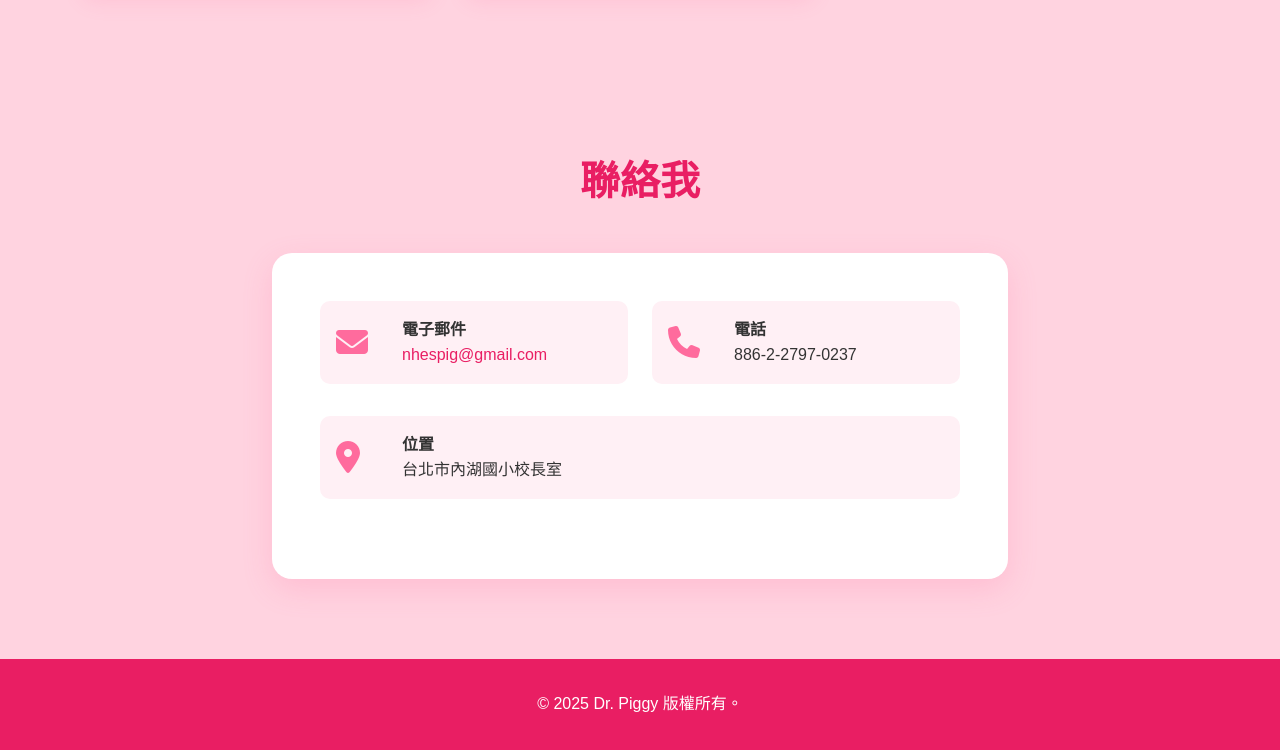
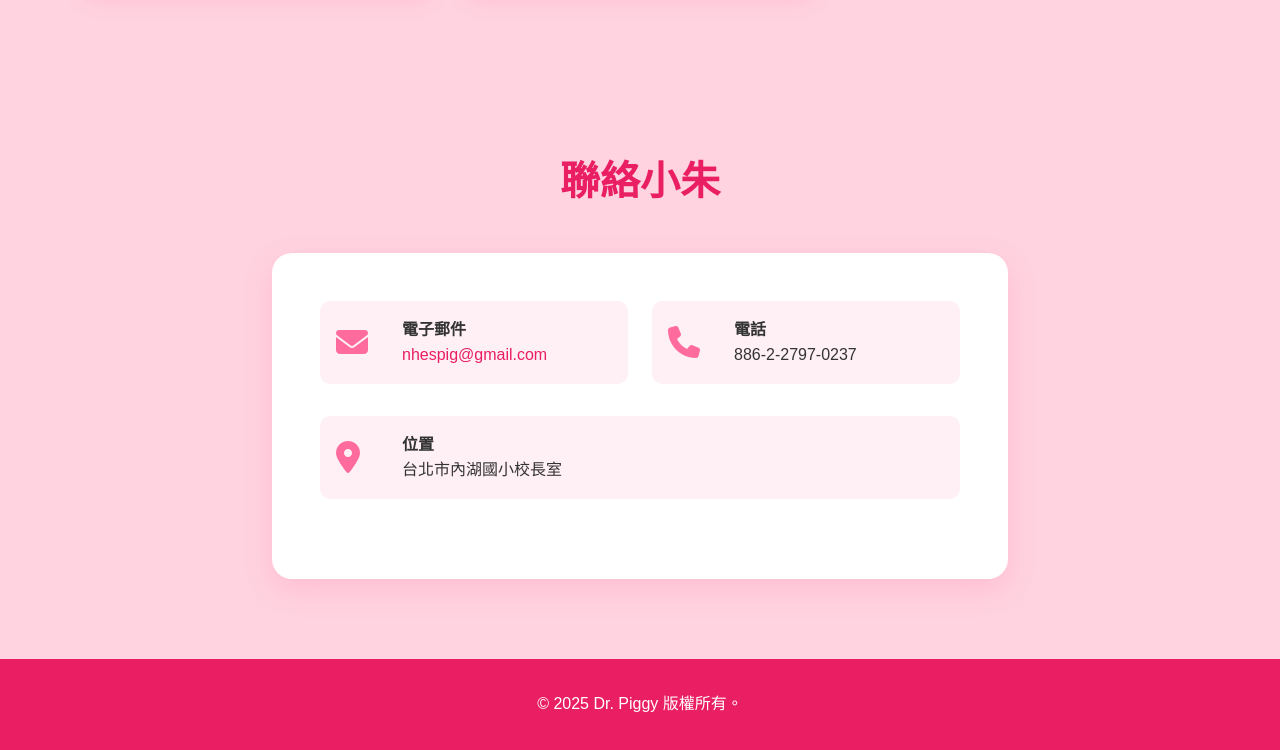
Before and after one commit to hualinepig/hualinepig.github.io, a plain HTML site: page index.html in a window 1280 px wide. Shown: the part 3367-4117 px from the top of the page. Drawn offline with nearby package versions, Linux system fonts and the light colour scheme.

Commit message:
Update index.html

```diff
--- a/index.html
+++ b/index.html
@@ -106,7 +106,7 @@
     <!-- Contact Section -->
     <section id="contact" class="section bg-light">
         <div class="container">
-            <h2 class="section-title">聯絡我</h2>
+            <h2 class="section-title">聯絡小朱</h2>
             <div class="row justify-content-center">
                 <div class="col-lg-8">
                     <div class="contact-info fade-in">
```
